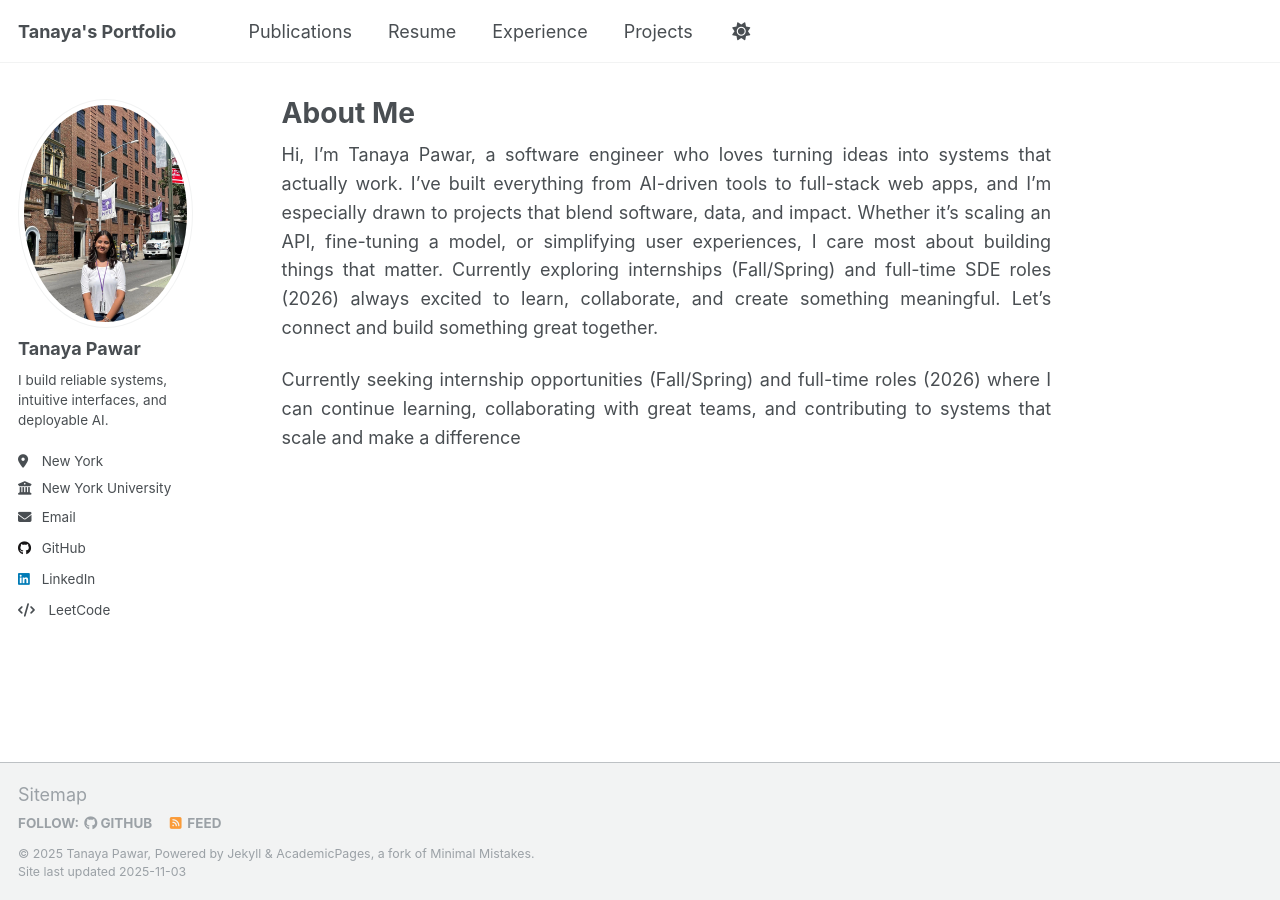
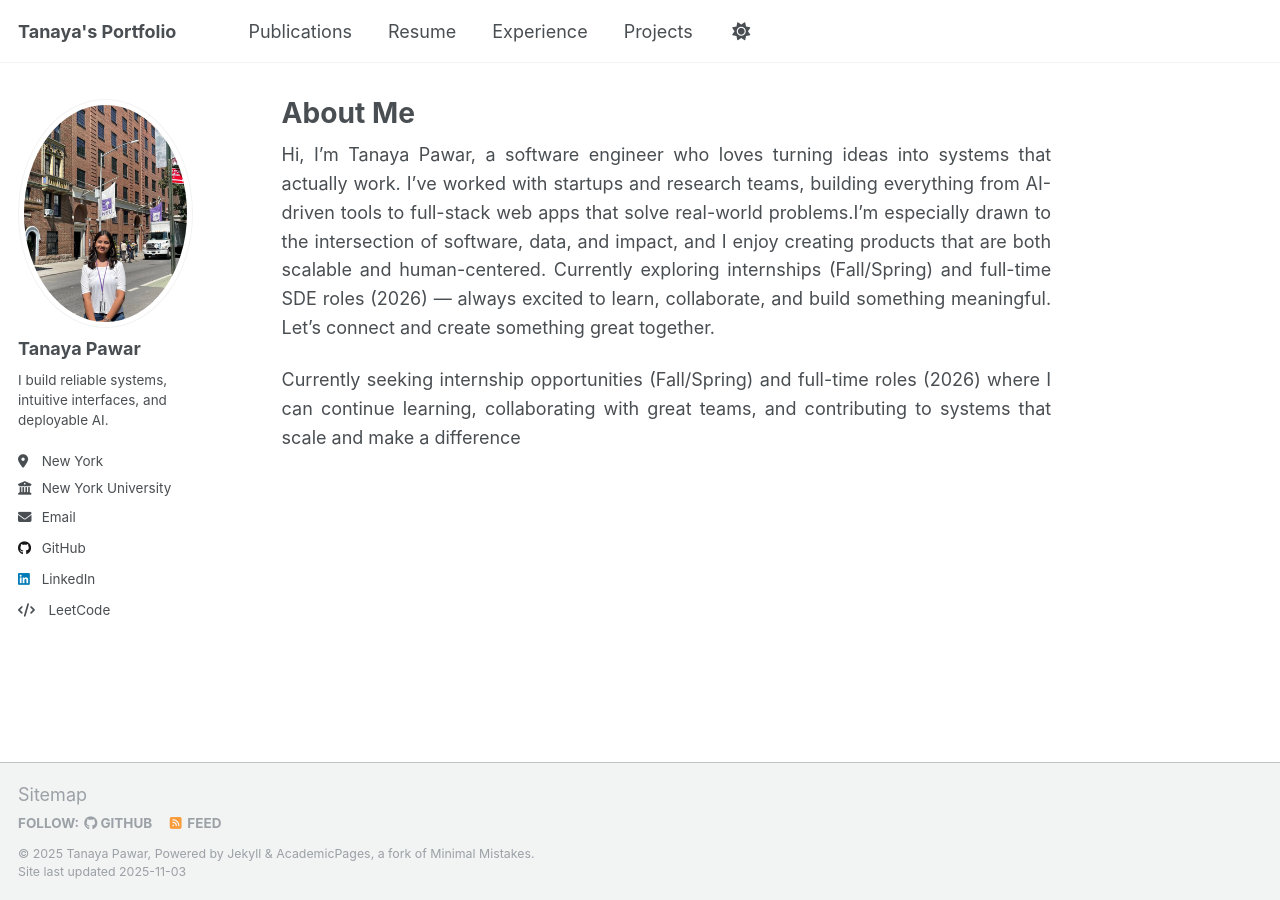
Before and after one commit to tanaya09/tanaya09.github.io, a Jekyll site: the page built from _pages/about.md, in a window 1280 px wide. Built offline with Jekyll 4.4.1, drawn with Linux system fonts in a browser that asks for light colours.

Commit message:
Update about.md

```diff
--- a/_pages/about.md
+++ b/_pages/about.md
@@ -10,11 +10,11 @@
 <p style="text-align: justify; line-height: 1.6;">
 
 Hi, I’m Tanaya Pawar, a software engineer who loves turning ideas into systems that actually work.
-I’ve built everything from AI-driven tools to full-stack web apps, and I’m especially drawn to projects that blend software, data, and impact.
-Whether it’s scaling an API, fine-tuning a model, or simplifying user experiences, I care most about building things that matter.
-Currently exploring internships (Fall/Spring) and full-time SDE roles (2026) always excited to learn, collaborate, and create something meaningful.
+I’ve worked with startups and research teams, building everything from AI-driven tools to full-stack web apps that solve real-world problems.I’m especially drawn to the intersection of software, data, and impact, and I enjoy creating products that are both scalable and human-centered.
 
-Let’s connect and build something great together.
+Currently exploring internships (Fall/Spring) and full-time SDE roles (2026) — always excited to learn, collaborate, and build something meaningful.
+
+Let’s connect and create something great together.
 </p>
 
 <p style="text-align: justify; line-height: 1.6;">
```
